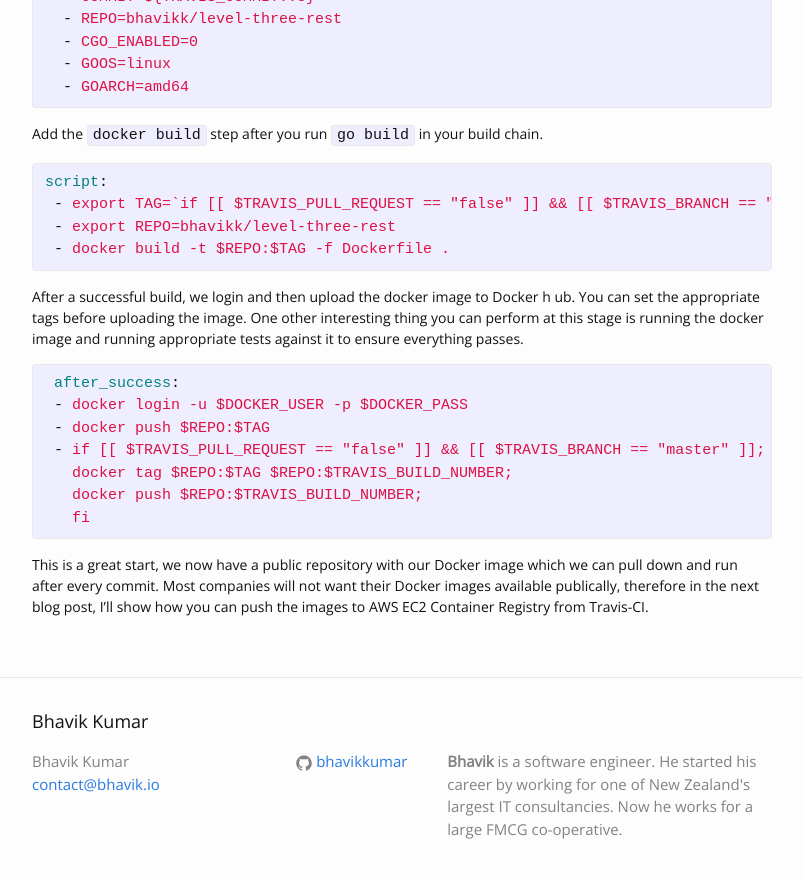
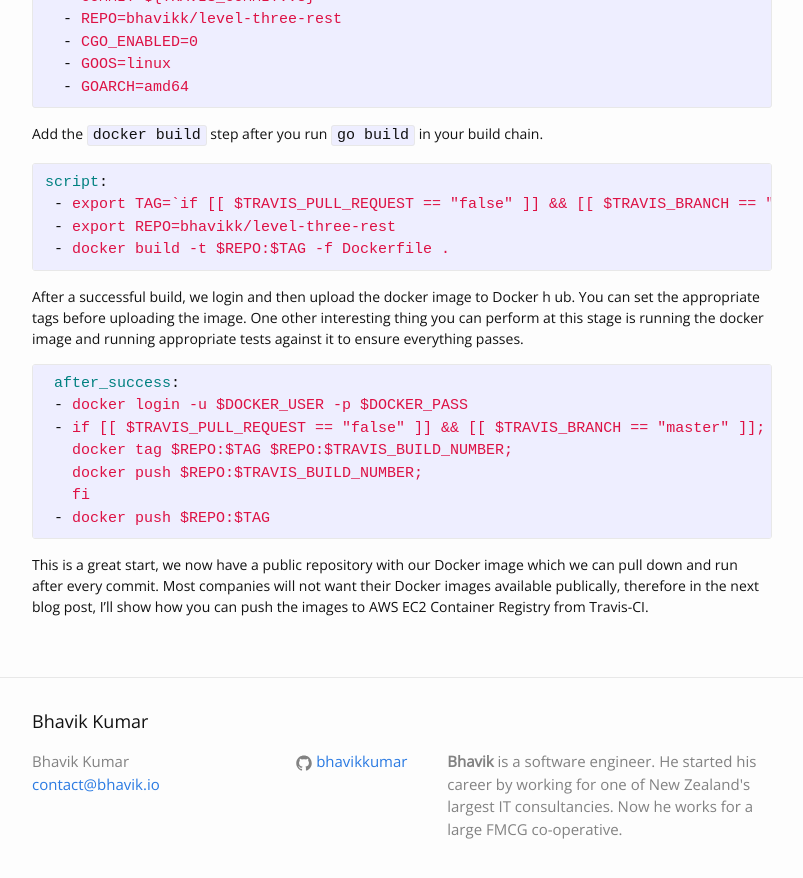
Before and after one commit to bhavikkumar/bhavik.io, a Jekyll site: the page built from _posts/2016-08-20-travis-ci-docker-image.md, in a window 1280 px wide and 900 px high, scrolled down 1785 px. Shown: the top 878 px of the window, without its empty margins (238-1041 px from the left). Built offline with Jekyll 4.4.1, drawn with Linux system fonts in a browser that asks for light colours.

```diff
--- a/_posts/2016-08-20-travis-ci-docker-image.md
+++ b/_posts/2016-08-20-travis-ci-docker-image.md
@@ -79,11 +79,11 @@ After a successful build, we login and then upload the docker image to Docker h
 {% highlight YAML %}
  after_success:
  - docker login -u $DOCKER_USER -p $DOCKER_PASS
- - docker push $REPO:$TAG
  - if [[ $TRAVIS_PULL_REQUEST == "false" ]] && [[ $TRAVIS_BRANCH == "master" ]]; then
    docker tag $REPO:$TAG $REPO:$TRAVIS_BUILD_NUMBER;
    docker push $REPO:$TRAVIS_BUILD_NUMBER;
    fi
+ - docker push $REPO:$TAG
 {% endhighlight %}
 
 This is a great start, we now have a public repository with our Docker image which we can pull down and run after every commit. Most companies will not want their Docker images available publically, therefore in the next blog post, I'll show how you can  push the images to AWS EC2 Container Registry from Travis-CI.
```
